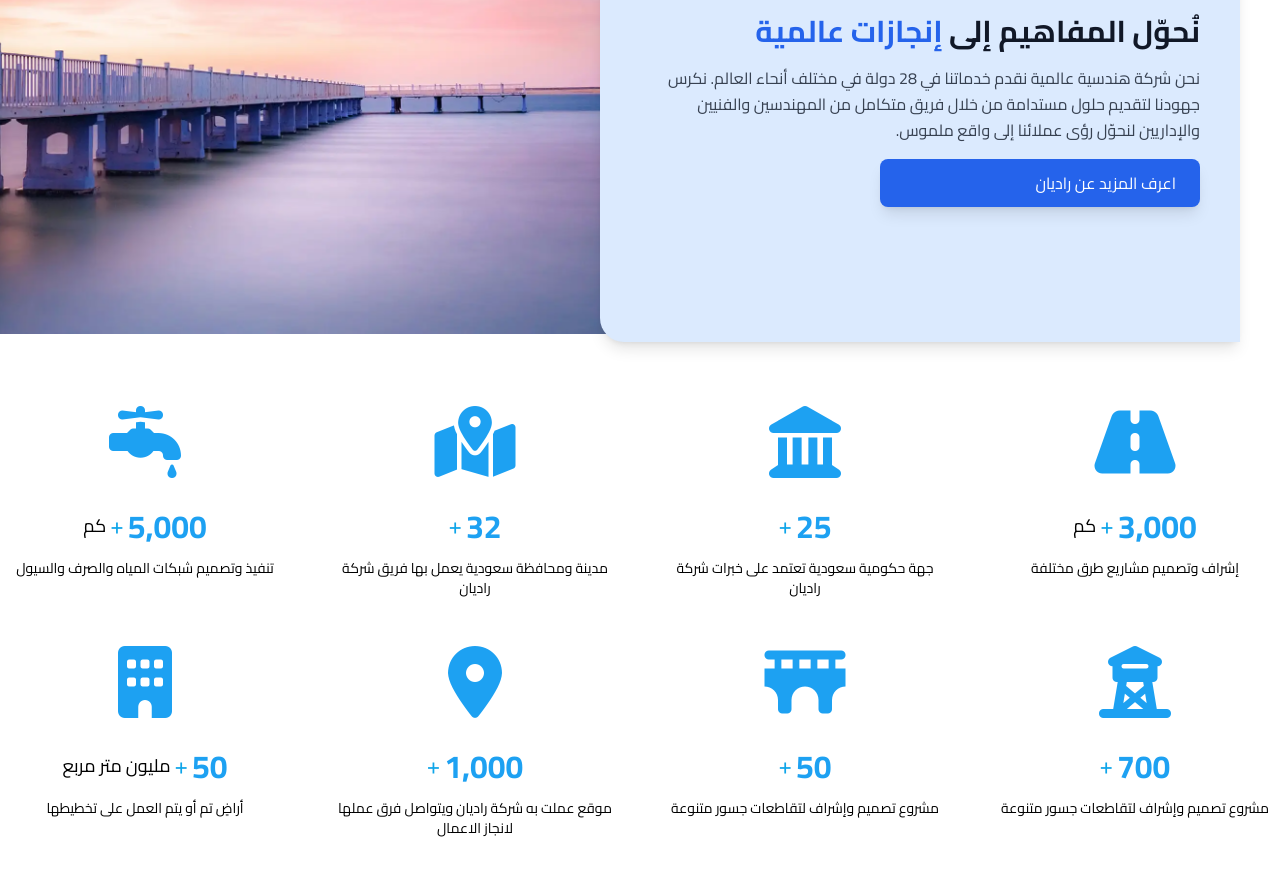
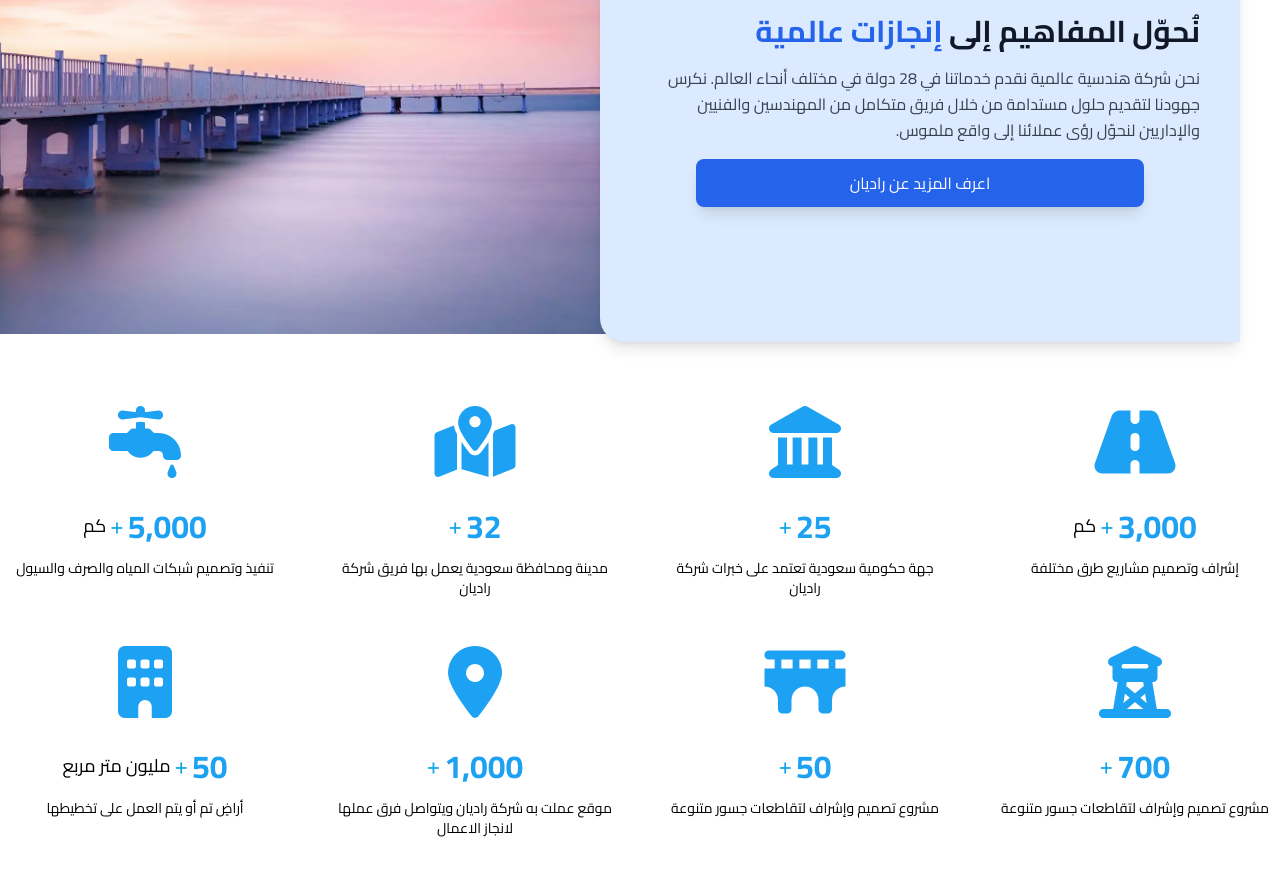
Before and after one commit to MostafaMahmoudtv/radian-2, a plain HTML site: page index.html in a window 1280 px wide. Shown: the part 1006-1881 px from the top of the page. Drawn offline with nearby package versions, Linux system fonts and the light colour scheme.

Commit message:
new updates

```diff
--- a/index.html
+++ b/index.html
@@ -170,12 +170,14 @@
           نكرس جهودنا لتقديم حلول مستدامة من خلال فريق متكامل من المهندسين
           والفنيين والإداريين لنحوّل رؤى عملائنا إلى واقع ملموس.
         </p>
-        <a
-          href="#"
-          class="inline-block bg-blue-600 hover:bg-blue-700 text-white px-6 py-3 rounded-lg shadow-lg transition w-80"
-        >
-          اعرف المزيد عن راديان
-        </a>
+     <a
+  href="#"
+  class="block bg-blue-600 hover:bg-blue-700 text-white px-6 py-3 rounded-lg shadow-lg transition
+         w-full max-w-xs sm:max-w-sm md:max-w-md text-center mx-auto"
+>
+  اعرف المزيد عن راديان
+</a>
+
       </div>
     </section>
     <!-- Section -->
--- a/style.css
+++ b/style.css
@@ -1,3 +1,9 @@
+html, body {
+  margin: 0;
+  padding: 0;
+  overflow-x: hidden;
+}
+
 body {
   box-sizing: border-box;
   margin: 0;
```
